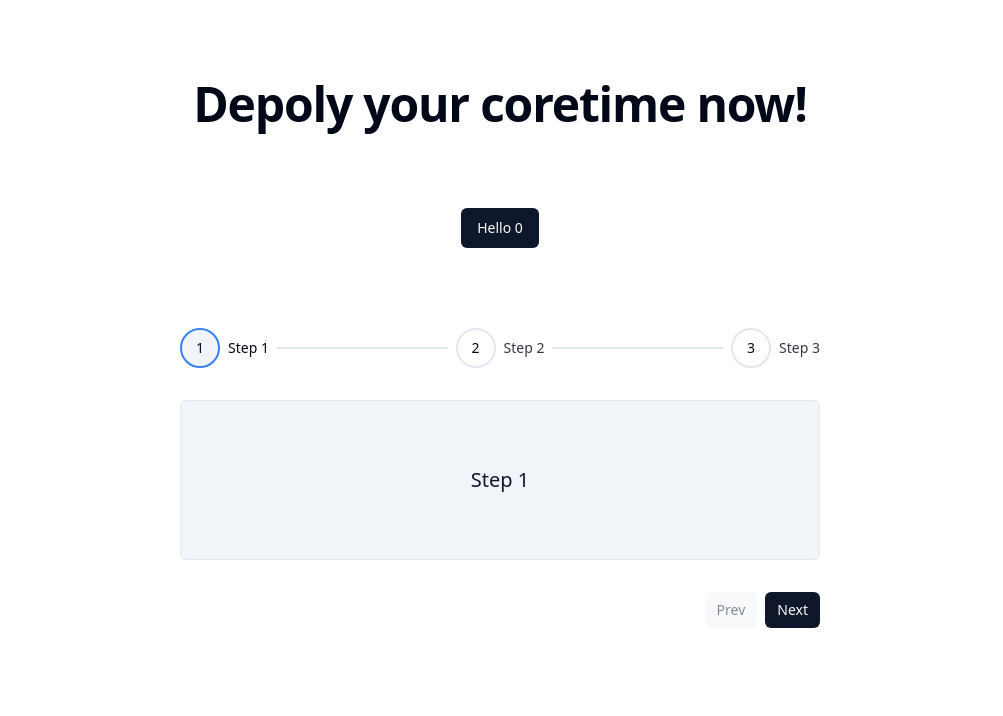
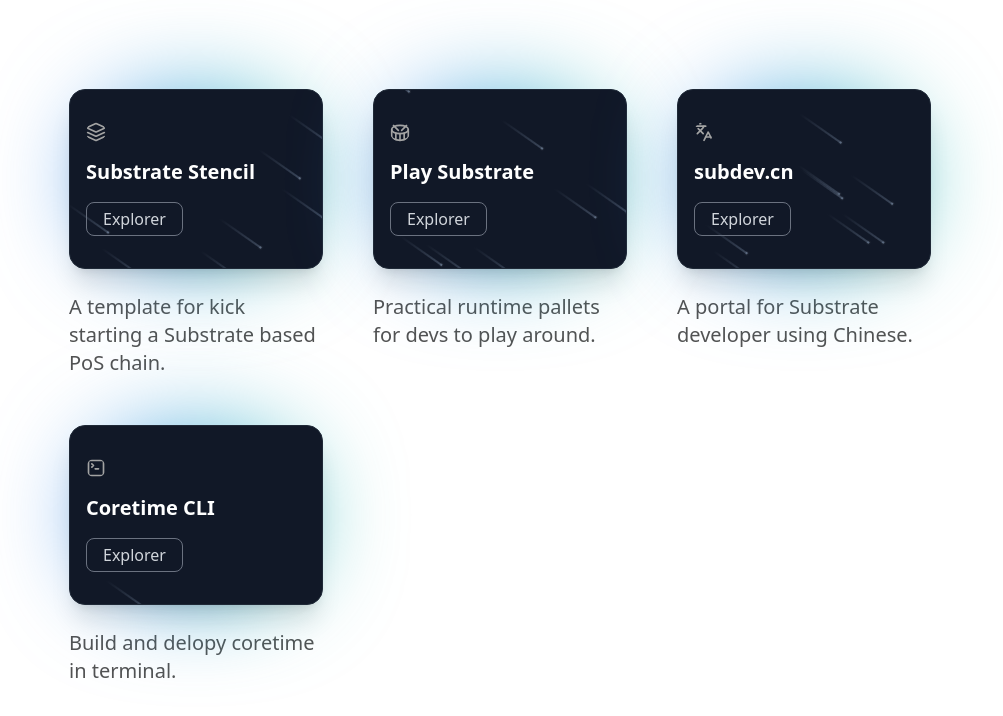
Before and after one commit to coretime-dev/coretime.dev, a React (Vite) app: page / in a window 1280 px wide. Shown: the top 716 px of the page, without its empty margins (140-1143 px from the left). Built offline with nearby package versions, Linux system fonts and the light colour scheme.

Commit message:
main page

```diff
--- a/package.json
+++ b/package.json
@@ -14,6 +14,7 @@
     "@radix-ui/react-slot": "^1.1.0",
     "class-variance-authority": "^0.7.0",
     "clsx": "^2.1.1",
+    "framer-motion": "^11.2.13",
     "lucide-react": "^0.395.0",
     "react": "^18.2.0",
     "react-dom": "^18.2.0",
--- a/src/App.tsx
+++ b/src/App.tsx
@@ -1,84 +1,12 @@
-import { useState } from "react";
-import { Button } from "@/components/ui/button";
-import {
-  Step,
-  Stepper,
-  useStepper,
-  type StepItem,
-} from "@/components/ui/stepper";
+import CoretimePage from "./pages/coretime";
+import MainPage from "./pages/main";
 
 function App() {
-  const [count, setCount] = useState(0);
-
-  const steps = [
-    { label: "Step 1" },
-    { label: "Step 2" },
-    { label: "Step 3" },
-  ] satisfies StepItem[];
-
-  const Footer = () => {
-    const {
-      nextStep,
-      prevStep,
-      resetSteps,
-      isDisabledStep,
-      hasCompletedAllSteps,
-      isLastStep,
-      isOptionalStep,
-    } = useStepper();
-    return (
-      <>
-        {hasCompletedAllSteps && (
-          <div className="h-40 flex items-center justify-center my-4 border bg-secondary text-primary rounded-md">
-            <h1 className="text-xl">Woohoo! All steps completed! 🎉</h1>
-          </div>
-        )}
-        <div className="w-full flex justify-end gap-2">
-          {hasCompletedAllSteps ? (
-            <Button size="sm" onClick={resetSteps}>
-              Reset
-            </Button>
-          ) : (
-            <>
-              <Button
-                disabled={isDisabledStep}
-                onClick={prevStep}
-                size="sm"
-                variant="secondary"
-              >
-                Prev
-              </Button>
-              <Button size="sm" onClick={nextStep}>
-                {isLastStep ? "Finish" : isOptionalStep ? "Skip" : "Next"}
-              </Button>
-            </>
-          )}
-        </div>
-      </>
-    );
-  };
-
   return (
-    <>
-      <div className="flex flex-col items-center justify-center gap-20 mt-20">
-        <h1 className="scroll-m-20 text-4xl font-extrabold tracking-tight lg:text-5xl">Depoly your coretime now!</h1>
-        <Button onClick={() => setCount(count + 1)}>Hello {count}</Button>
-        <div className="flex w-1/2 flex-col gap-4">
-          <Stepper initialStep={0} steps={steps}>
-            {steps.map(({ label }, index) => {
-              return (
-                <Step key={label} label={label}>
-                  <div className="h-40 flex items-center justify-center my-4 border bg-secondary text-primary rounded-md">
-                    <h1 className="text-xl">Step {index + 1}</h1>
-                  </div>
-                </Step>
-              );
-            })}
-            <Footer />
-          </Stepper>
-        </div>
-      </div>
-    </>
+    <div className="flex flex-col items-center justify-center min-h-screen">
+      <MainPage />
+      {/* <CoretimePage /> */}
+    </div>
   );
 }
 
--- /dev/null
+++ b/src/components/ui/bento-grid.tsx
@@ -0,0 +1,54 @@
+import { cn } from "@/lib/utils";
+
+export const BentoGrid = ({
+  className,
+  children,
+}: {
+  className?: string;
+  children?: React.ReactNode;
+}) => {
+  return (
+    <div
+      className={cn(
+        "grid md:auto-rows-[18rem] grid-cols-1 md:grid-cols-3 gap-4 max-w-7xl mx-auto ",
+        className
+      )}
+    >
+      {children}
+    </div>
+  );
+};
+
+export const BentoGridItem = ({
+  className,
+  title,
+  description,
+  header,
+  icon,
+}: {
+  className?: string;
+  title?: string | React.ReactNode;
+  description?: string | React.ReactNode;
+  header?: React.ReactNode;
+  icon?: React.ReactNode;
+}) => {
+  return (
+    <div
+      className={cn(
+        "row-span-1 rounded-xl group/bento hover:shadow-xl transition duration-200 shadow-input dark:shadow-none p-4 dark:bg-black dark:border-white/[0.2] bg-white border border-transparent flex flex-col space-y-4",
+        className
+      )}
+    >
+      {header}
+      <div className="group-hover/bento:translate-x-2 transition duration-200">
+        {icon}
+        <div className="font-sans font-bold text-neutral-600 dark:text-neutral-200 mb-2 mt-2">
+          {title}
+        </div>
+        <div className="font-sans font-normal text-neutral-600 text-xl dark:text-neutral-300">
+          {description}
+        </div>
+      </div>
+    </div>
+  );
+};
--- /dev/null
+++ b/src/components/ui/meteros.tsx
@@ -0,0 +1,33 @@
+import { cn } from "@/lib/utils";
+import clsx from "clsx";
+import React from "react";
+
+export const Meteors = ({
+  number,
+  className,
+}: {
+  number?: number;
+  className?: string;
+}) => {
+  const meteors = new Array(number || 20).fill(true);
+  return (
+    <>
+      {meteors.map((el, idx) => (
+        <span
+          key={"meteor" + idx}
+          className={cn(
+            "animate-meteor-effect absolute top-1/2 left-1/2 h-0.5 w-0.5 rounded-[9999px] bg-slate-500 shadow-[0_0_0_1px_#ffffff10] rotate-[215deg]",
+            "before:content-[''] before:absolute before:top-1/2 before:transform before:-translate-y-[50%] before:w-[50px] before:h-[1px] before:bg-gradient-to-r before:from-[#64748b] before:to-transparent",
+            className
+          )}
+          style={{
+            top: 0,
+            left: Math.floor(Math.random() * (400 - -400) + -400) + "px",
+            animationDelay: Math.random() * (0.8 - 0.2) + 0.2 + "s",
+            animationDuration: Math.floor(Math.random() * (10 - 2) + 2) + "s",
+          }}
+        ></span>
+      ))}
+    </>
+  );
+};
--- /dev/null
+++ b/src/pages/coretime.tsx
@@ -0,0 +1,85 @@
+import { Button } from "@/components/ui/button";
+import {
+    Step,
+    Stepper,
+    useStepper,
+    type StepItem,
+} from "@/components/ui/stepper";
+import { useState } from "react";
+
+const CoretimePage = () => {
+  const [count, setCount] = useState(0);
+
+  const steps = [
+    { label: "Step 1" },
+    { label: "Step 2" },
+    { label: "Step 3" },
+  ] satisfies StepItem[];
+
+  return (
+    <div className="flex flex-col items-center justify-center gap-20 mt-20">
+      <h1 className="scroll-m-20 text-4xl font-extrabold tracking-tight lg:text-5xl">
+        Depoly your coretime now!
+      </h1>
+      <Button onClick={() => setCount(count + 1)}>Hello {count}</Button>
+      <div className="flex w-1/2 flex-col gap-4">
+        <Stepper initialStep={0} steps={steps}>
+          {steps.map(({ label }, index) => {
+            return (
+              <Step key={label} label={label}>
+                <div className="h-40 flex items-center justify-center my-4 border bg-secondary text-primary rounded-md">
+                  <h1 className="text-xl">Step {index + 1}</h1>
+                </div>
+              </Step>
+            );
+          })}
+          <Footer />
+        </Stepper>
+      </div>
+    </div>
+  );
+};
+
+const Footer = () => {
+  const {
+    nextStep,
+    prevStep,
+    resetSteps,
+    isDisabledStep,
+    hasCompletedAllSteps,
+    isLastStep,
+    isOptionalStep,
+  } = useStepper();
+  return (
+    <>
+      {hasCompletedAllSteps && (
+        <div className="h-40 flex items-center justify-center my-4 border bg-secondary text-primary rounded-md">
+          <h1 className="text-xl">Woohoo! All steps completed! 🎉</h1>
+        </div>
+      )}
+      <div className="w-full flex justify-end gap-2">
+        {hasCompletedAllSteps ? (
+          <Button size="sm" onClick={resetSteps}>
+            Reset
+          </Button>
+        ) : (
+          <>
+            <Button
+              disabled={isDisabledStep}
+              onClick={prevStep}
+              size="sm"
+              variant="secondary"
+            >
+              Prev
+            </Button>
+            <Button size="sm" onClick={nextStep}>
+              {isLastStep ? "Finish" : isOptionalStep ? "Skip" : "Next"}
+            </Button>
+          </>
+        )}
+      </div>
+    </>
+  );
+};
+
+export default CoretimePage;
--- /dev/null
+++ b/src/pages/main.tsx
@@ -0,0 +1,97 @@
+import { BentoGrid, BentoGridItem } from "@/components/ui/bento-grid";
+import { Meteors } from "@/components/ui/meteros";
+import { Drum, Languages, Layers, TerminalSquare } from "lucide-react";
+
+const MainPage = () => {
+  return (
+    <BentoGrid className="max-w-4xl mx-auto md:auto-rows-[20rem]">
+      {items.map((item, i) => (
+        <BentoGridItem
+          key={i}
+          description={item.description}
+          header={item.header}
+          className={item.className}
+        />
+      ))}
+    </BentoGrid>
+  );
+};
+
+const Header = ({ title, link, icon }) => {
+  return (
+    <div className="w-full relative max-w-xs">
+      <div className="absolute inset-0 h-full w-full bg-gradient-to-r from-blue-500 to-teal-500 transform scale-[0.80] bg-red-500 rounded-full blur-3xl" />
+      <div className="relative shadow-xl bg-gray-900 border border-gray-800  px-4 py-8 h-full overflow-hidden rounded-2xl flex flex-col justify-end items-start">
+        {icon}
+
+        <h1 className="font-bold text-xl text-white mb-4 relative z-50">
+          {title}
+        </h1>
+
+        <a
+          className="border px-4 py-1 rounded-lg  border-gray-500 text-gray-300"
+          href={link}
+          target="_blank"
+        >
+          Explorer
+        </a>
+
+        {/* Meaty part - Meteor effect */}
+        <Meteors number={20} />
+      </div>
+    </div>
+  );
+};
+
+const items = [
+  {
+    description: "A template for kick starting a Substrate based PoS chain.",
+    header: (
+      <Header
+        title="Substrate Stencil"
+        link="https://github.com/coretime-dev/substrate-stencil"
+        icon={<Layers className="h-5 w-5 rounded-full mb-4 text-neutral-400" />}
+      />
+    ),
+    className: "md:col-span-1",
+  },
+  {
+    description: "Practical runtime pallets for devs to play around.",
+    header: (
+      <Header
+        title="Play Substrate"
+        link="https://github.com/coretime-dev/play-substrate"
+        icon={<Drum className="h-5 w-5 rounded-full mb-4 text-neutral-400" />}
+      />
+    ),
+    className: "md:col-span-1",
+  },
+  {
+    description: "A portal for Substrate developer using Chinese.",
+    header: (
+      <Header
+        title="subdev.cn"
+        link="https://www.subdev.cn/"
+        icon={
+          <Languages className="h-5 w-5 rounded-full mb-4 text-neutral-400" />
+        }
+      />
+    ),
+    className: "md:col-span-1",
+  },
+  {
+    description: "Build and delopy coretime in terminal.",
+    header: (
+      <Header
+        title="Coretime CLI"
+        link="https://github.com/coretime-dev/coretime.dev"
+        icon={
+          <TerminalSquare className="h-5 w-5 rounded-full mb-4 text-neutral-400" />
+        }
+      />
+    ),
+    className: "md:col-span-1",
+  },
+];
+
+export default MainPage;
--- a/tailwind.config.js
+++ b/tailwind.config.js
@@ -66,10 +66,19 @@ module.exports = {
           from: { height: "var(--radix-accordion-content-height)" },
           to: { height: "0" },
         },
+        meteor: {
+          "0%": { transform: "rotate(215deg) translateX(0)", opacity: "1" },
+          "70%": { opacity: "1" },
+          "100%": {
+            transform: "rotate(215deg) translateX(-500px)",
+            opacity: "0",
+          },
+        },
       },
       animation: {
         "accordion-down": "accordion-down 0.2s ease-out",
         "accordion-up": "accordion-up 0.2s ease-out",
+        "meteor-effect": "meteor 5s linear infinite",
       },
     },
   },
```
Also changed, not shown: 1 other file (tests, documents, lock files or other folders).
